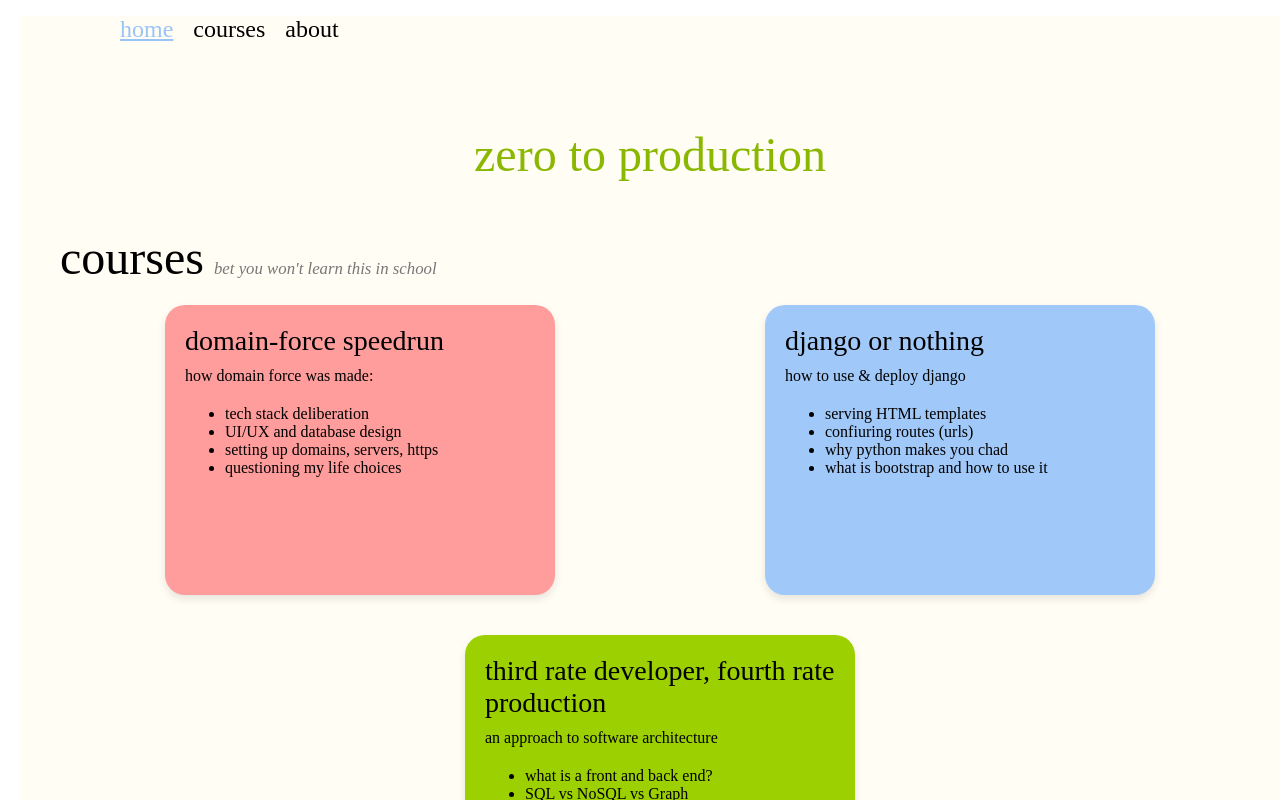
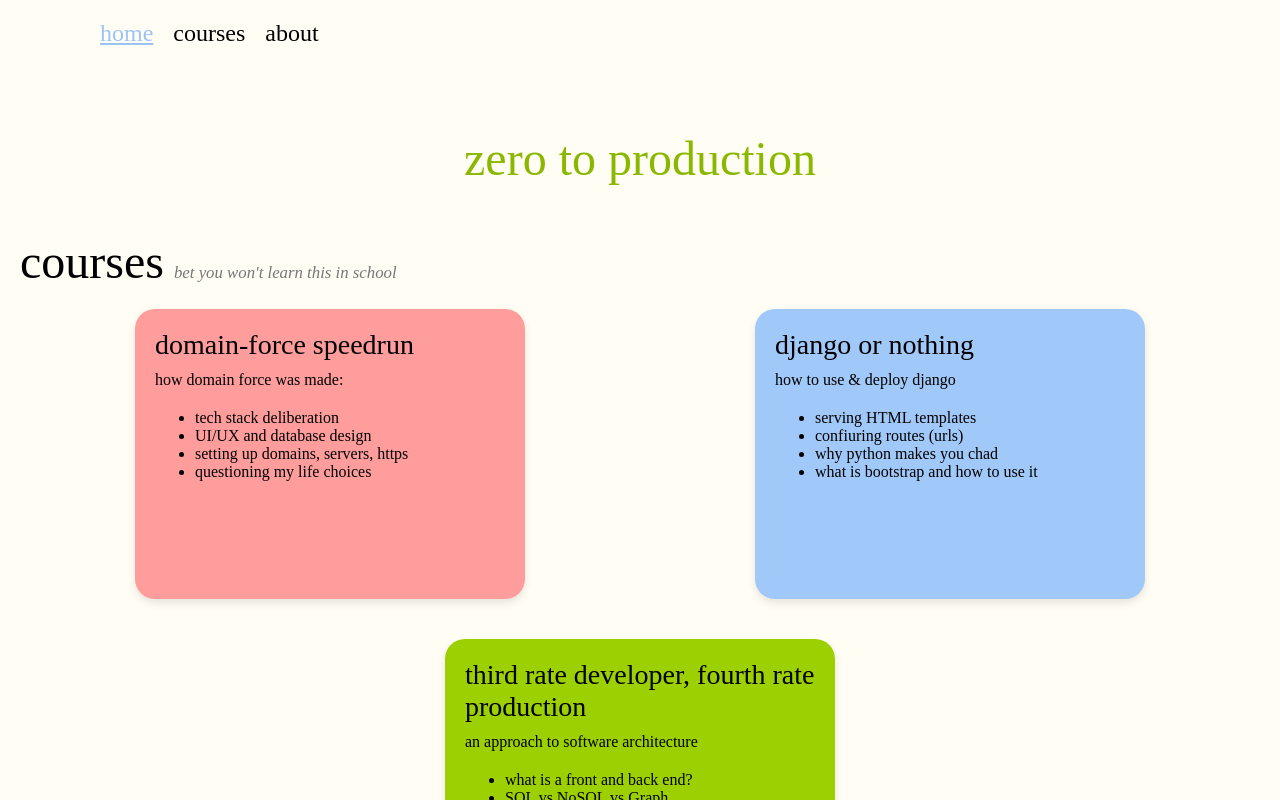
Before and after one commit to Domain-Force/frontline, a React (Create React App) app in the folder domain-force-front/: page / in a window 1280 px wide. Shown: the top 800 px of the page. Built offline with nearby package versions, Linux system fonts and the light colour scheme; a web font is replaced by a local one.

Commit message:
[FIX][DOM-18] Fixed white border around body and atop of the navbar

```diff
--- a/domain-force-front/src/App.css
+++ b/domain-force-front/src/App.css
@@ -1,6 +1,9 @@
 body {
 	font-family: 'Kiwi Maru', serif;
-	margin-left: 20px;
+}
+
+main {
+	background-color: #FFFDF4;
 }
 
 footer {
@@ -95,6 +98,8 @@
 	justify-content: flex-start;
 	list-style: none;
 	font-family: 'Kiwi Maru', serif;
+	margin-top: 0px;
+	padding-top: 20px;
 }
 
 .navbar li {
--- a/domain-force-front/src/components/NavBar.js
+++ b/domain-force-front/src/components/NavBar.js
@@ -3,7 +3,6 @@
 
 function NavBar() {
   return (
-	<nav>
 	  <ul className="navbar">
 		<li>
 			<NavLink activeClassName="active" exact to="/">home</NavLink>
@@ -15,7 +14,6 @@
 			<NavLink activeClassName="active" to="/about">about</NavLink>
 		</li>
 	  </ul>
-	</nav>
   );
 }
 
```
